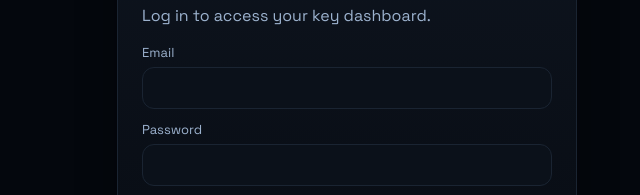
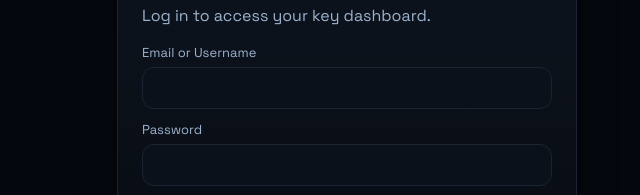
Before and after one commit to XenonAfterEffects/Xenon-Executor-Website, a plain HTML site: page login.html in a window 1280 px wide. Shown: the part 289-484 px from the top of the page, 293-933 px from the left. Drawn offline with Linux system fonts and the light colour scheme.

Commit message:
Update login form label to Email or Username

```diff
--- a/login.html
+++ b/login.html
@@ -24,8 +24,8 @@
 
       <form id="loginForm" class="form-stack">
         <label>
-          <span>Email</span>
-          <input type="email" name="email" autocomplete="email" required>
+          <span>Email or Username</span>
+          <input type="text" name="email" autocomplete="username" required>
         </label>
         <label>
           <span>Password</span>
```
